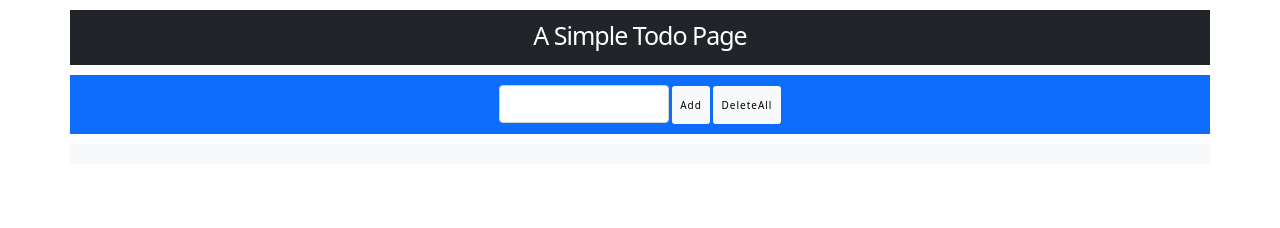
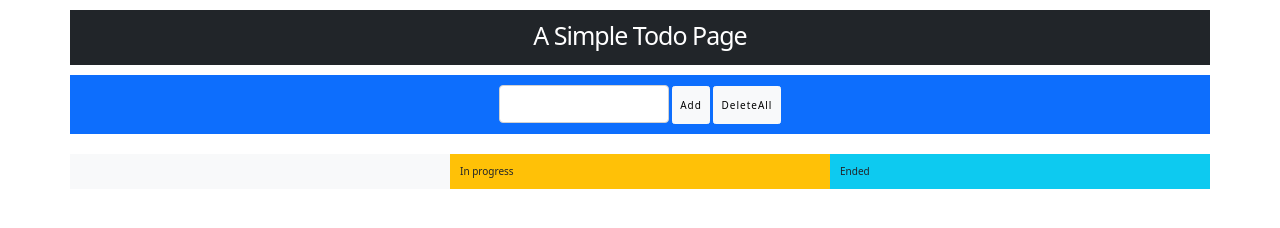
Before and after one commit to yobastono/todo-list-oop, a plain HTML site: page index.html in a window 1280 px wide. Drawn offline with nearby package versions, Linux system fonts and the light colour scheme.

Commit message:
Add progress columns

```diff
--- a/index.html
+++ b/index.html
@@ -20,8 +20,18 @@
         <button type="button" class="btn btn-light btn-add-todo">Add</button>
         <button type="button" class="btn btn-light btn-delete-all">DeleteAll</button>
     </div>
+    <div class="container">
+        <div class="row">
+            <div class="container p-3 my-3 bg-light col-sm list-todo-container"></div>
+            <div class="container p-3 my-3 bg-warning col-sm list-todo-container-progress">In progress</div>
+            <div class="container p-3 my-3 bg-info col-sm list-todo-container-ended">Ended</div>
+        </div>
+    </div>
 
-    <div class="container p-3 my-3 bg-light list-todo-container"></div>
+
+    </div>
+
+
     <script type="module" src="main.js"></script>
 
 </body>
```
